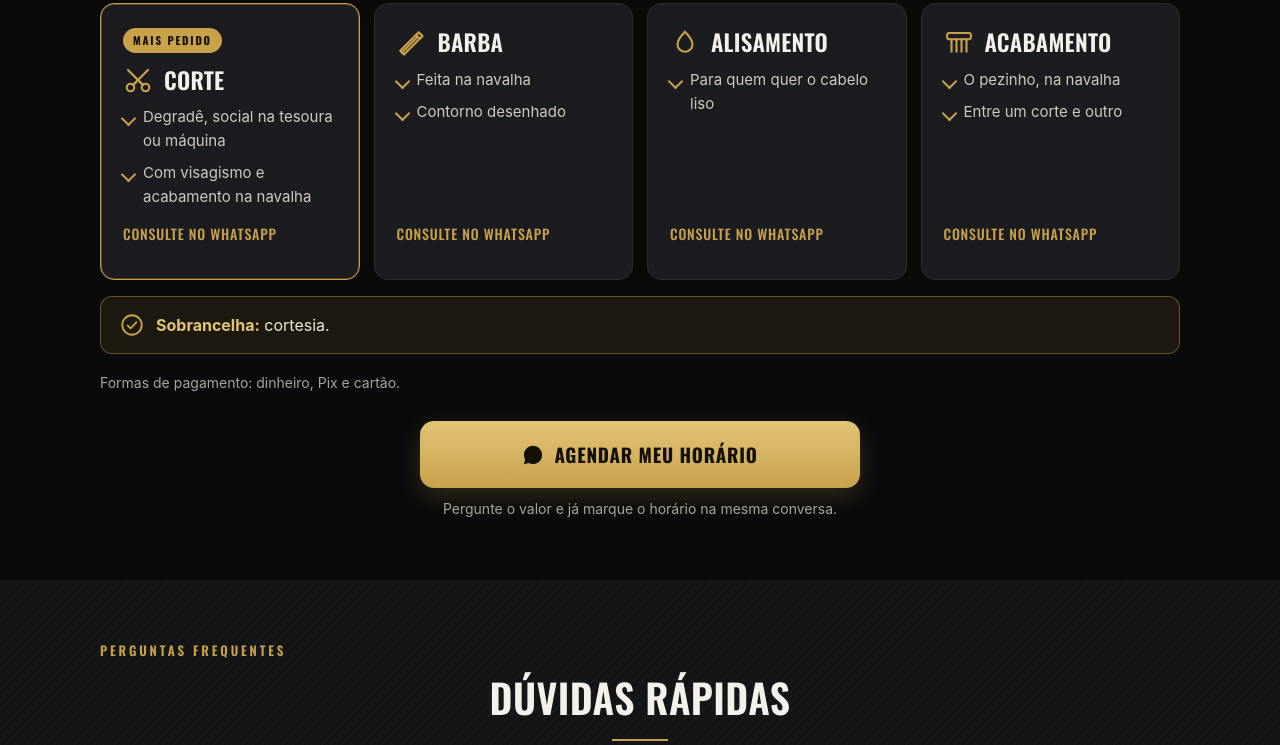
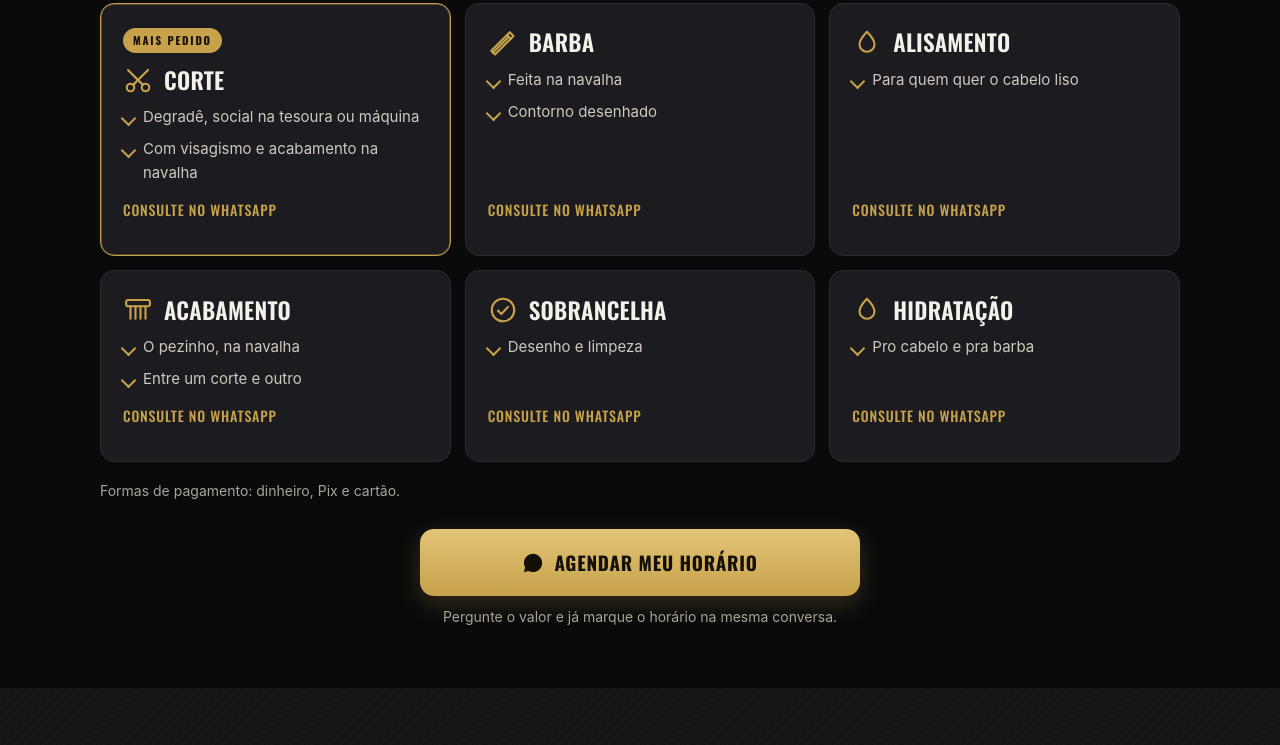
Before and after one commit to manovares/dummnus, a plain HTML site: page index.html in a window 1280 px wide. Shown: the part 5073-5818 px from the top of the page. Drawn offline with nearby package versions, Linux system fonts and the light colour scheme.

Commit message:
Sobrancelha e hidratação viram serviços; crianças a partir de 2 anos
- A faixa "Sobrancelha: cortesia" sai; sobrancelha entra na tabela
  como serviço, ao lado de hidratação, que é nova. Com seis serviços
  a tabela passa a três colunas no desktop, duas fileiras cheias em
  vez de quatro mais dois.
- FAQ: crianças a partir de 2 anos, e o acabamento pode ser feito sem
  navalha dependendo da criança.

Co-Authored-By: Claude Fable 5.1 <noreply@anthropic.com>
Claude-Session: https://claude.ai/code/session_01RELwUFf4w5y2QsEFfJqEvT

```diff
--- a/index.html
+++ b/index.html
@@ -211,7 +211,7 @@ section{padding:60px 0}
 /* ---------- tabela de precos ---------- */
 .menu{display:grid;gap:14px}
 @media(min-width:380px){.menu{grid-template-columns:repeat(2,1fr)}}
-@media(min-width:900px){.menu{grid-template-columns:repeat(4,1fr)}}
+@media(min-width:900px){.menu{grid-template-columns:repeat(3,1fr)}}
 /* duas colunas no celular: card mais compacto para o texto continuar legivel */
 @media(max-width:620px){
   /* o icone sai de ao lado do titulo: nomes de uma palavra so ("ALISAMENTO")
@@ -902,9 +902,23 @@ html[data-draft="on"] .so-rascunho{display:block}
         </ul>
         <p class="preco consulte">Consulte no WhatsApp</p>
       </div>
+
+      <div class="item">
+        <div class="ico-cabec"><svg class="ico" aria-hidden="true"><use href="#i-espelho"/></svg><h3>Sobrancelha</h3></div>
+        <ul>
+          <li>Desenho e limpeza</li>
+        </ul>
+        <p class="preco consulte">Consulte no WhatsApp</p>
+      </div>
+
+      <div class="item">
+        <div class="ico-cabec"><svg class="ico" aria-hidden="true"><use href="#i-gota"/></svg><h3>Hidratação</h3></div>
+        <ul>
+          <li>Pro cabelo e pra barba</li>
+        </ul>
+        <p class="preco consulte">Consulte no WhatsApp</p>
+      </div>
     </div>
-
-    <p class="cortesia"><svg class="ico" aria-hidden="true"><use href="#i-espelho"/></svg><span><strong>Sobrancelha:</strong> cortesia.</span></p>
 
     <p class="mini" style="margin-top:18px;color:var(--cinza)">
       Formas de pagamento: dinheiro, Pix e cartão.
@@ -959,7 +973,7 @@ html[data-draft="on"] .so-rascunho{display:block}
 
       <details>
         <summary>Atendem criança?</summary>
-        <p class="resp">Sim, de todas as idades.</p>
+        <p class="resp">Sim, a partir de 2 anos. Dependendo da criança, o acabamento é feito sem navalha.</p>
       </details>
 
       <details>
```
Also changed, not shown: 1 other file.
